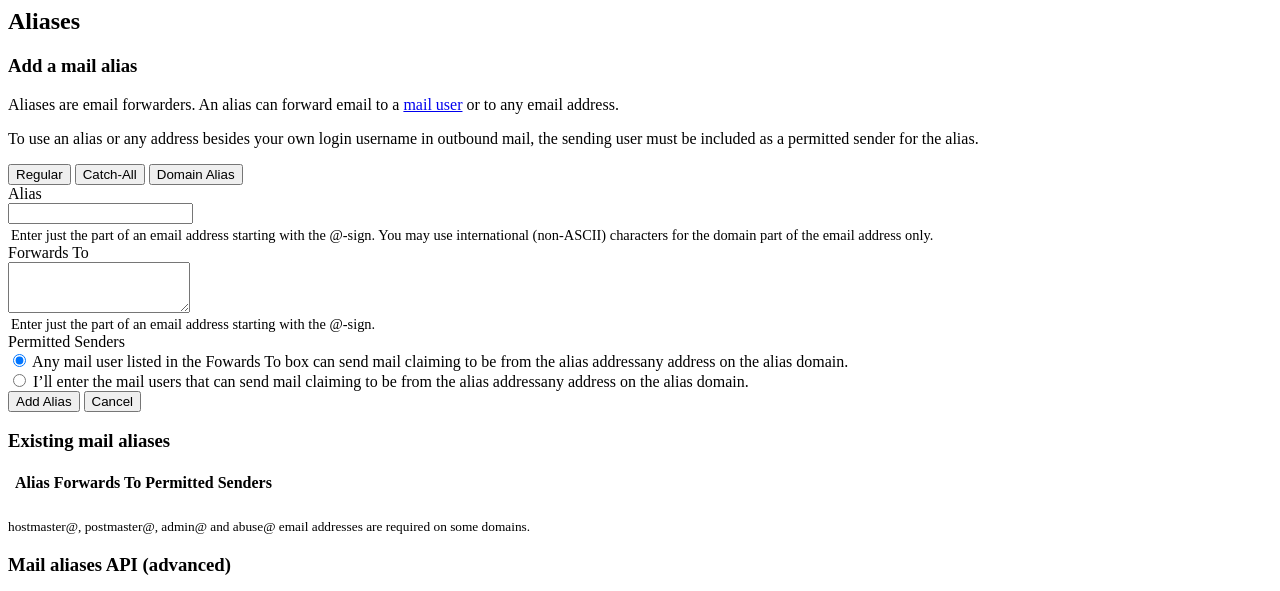
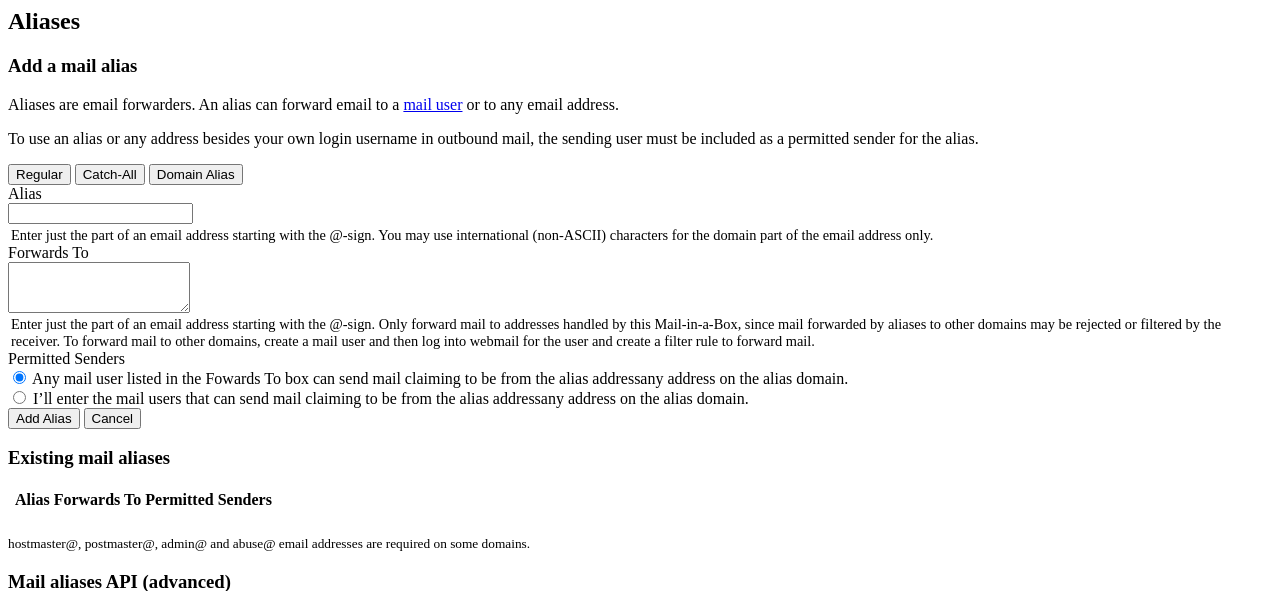
Before and after one commit to mail-in-a-box/mailinabox, a Flask app: template management/templates/aliases.html in a window 1280 px wide. Shown: the top 591 px of the page. Run offline with Flask 2, Linux system fonts and the light colour scheme; the template is opened without the code that fills it, so the values that code supplies are empty; parts of the project's set-up code (start-up, migrations or seed data) failed here and were passed over.

Commit message:
add a note on the aliases page that aliases should not be used to forward to outside domains
fixes #1198

```diff
--- a/management/templates/aliases.html
+++ b/management/templates/aliases.html
@@ -39,8 +39,9 @@
     <label for="addaliasForwardsTo" class="col-sm-1 control-label">Forwards To</label>
     <div class="col-sm-10">
       <textarea class="form-control" rows="3" id="addaliasForwardsTo"></textarea>
-      <div style="margin-top: 3px; padding-left: 3px; font-size: 90%" class="text-muted">
-        <span class="domainalias">Enter just the part of an email address starting with the @-sign.</span>
+      <div style="margin-top: 3px; padding-left: 3px; font-size: 90%">
+        <span class="domainalias text-muted">Enter just the part of an email address starting with the @-sign.</span>
+        <span class="text-danger">Only forward mail to addresses handled by this Mail-in-a-Box, since mail forwarded by aliases to other domains may be rejected or filtered by the receiver. To forward mail to other domains, create a mail user and then log into webmail for the user and create a filter rule to forward mail.</span>
       </div>
     </div>
   </div>
```
